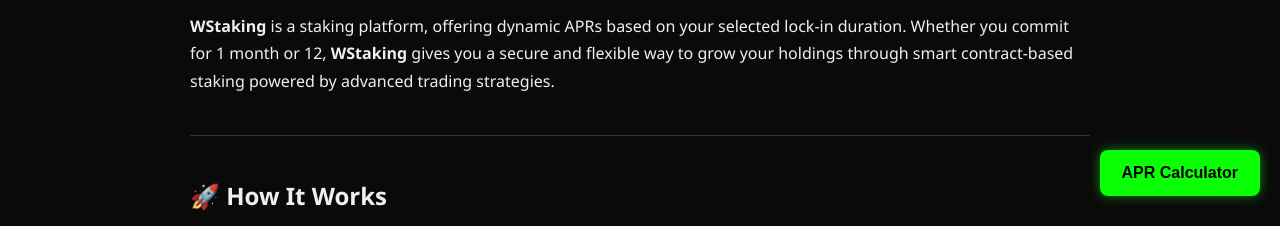
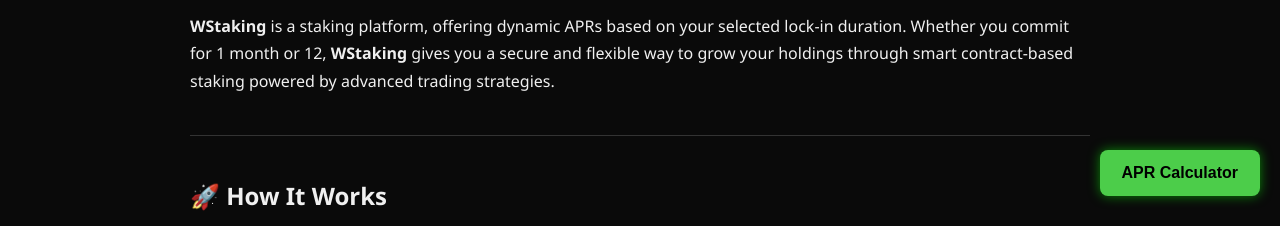
Before and after one commit to WhaleStrategy/WStaking, a plain HTML site: page index.html in a window 1280 px wide. Shown: the part 574-800 px from the top of the page. Drawn offline with nearby package versions, Linux system fonts and the light colour scheme.

Commit message:
Update index.html

```diff
--- a/index.html
+++ b/index.html
@@ -60,7 +60,7 @@
       bottom: 30px;
       right: 20px;
       z-index: 1000;
-      background: #0bff07;
+      background: #4ccd4a;
       color: #000;
       padding: 14px 22px;
       font-size: 16px;
@@ -73,7 +73,7 @@
     }
 
     .popup-button:hover {
-      background: #00dddd;
+      background: #0bff07;
       transform: scale(1.05);
     }
 
```
